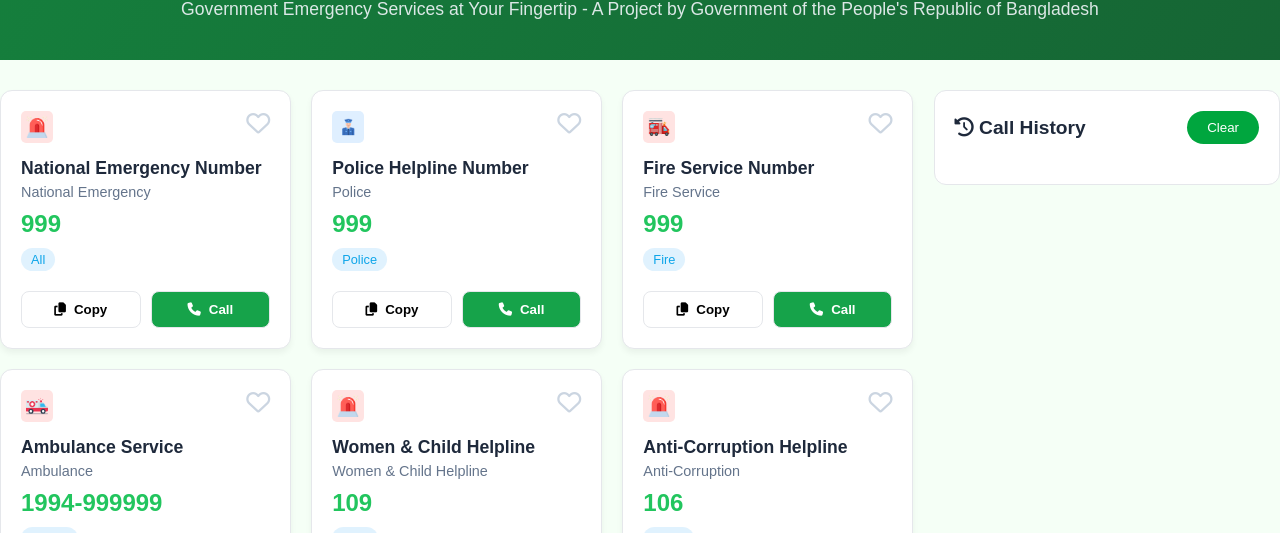
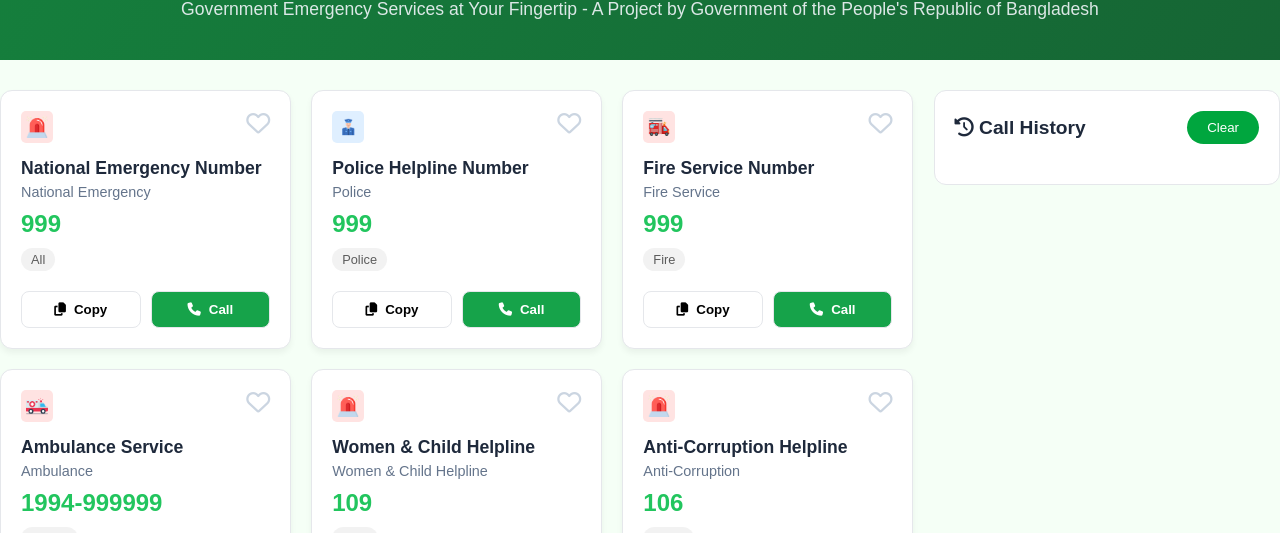
Before and after one commit to Growthency/joruri-seba, a plain HTML site: page index.html in a window 1280 px wide. Shown: the part 267-800 px from the top of the page. Drawn offline with Linux system fonts and the light colour scheme; a web font is replaced by a local one.

Commit message:
Color Adjustment Done

```diff
--- a/css/style.css
+++ b/css/style.css
@@ -207,8 +207,8 @@
 }
 
 .category-badge {
-    background-color: #e0f2fe;
-    color: #0ea5e9;
+    background-color: #F2F2F2;
+    color: #5C5C5C;
     padding: 4px 10px;
     border-radius: 15px;
     font-size: 0.8rem;
```
